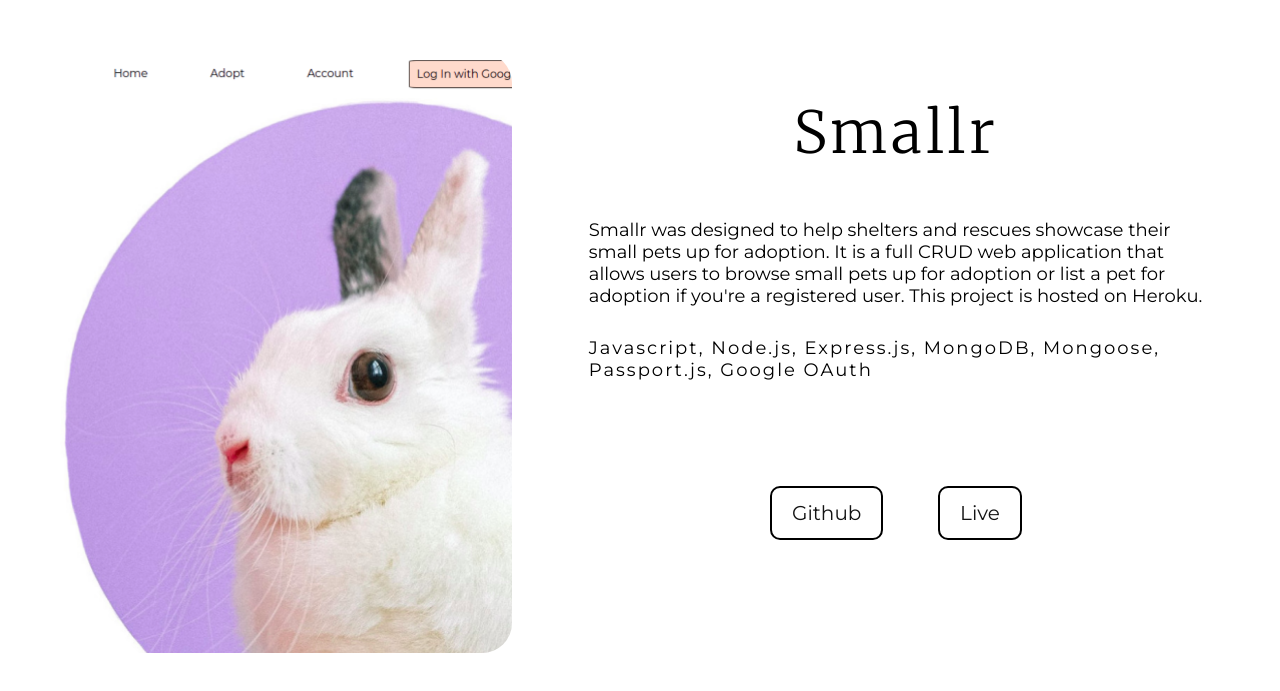
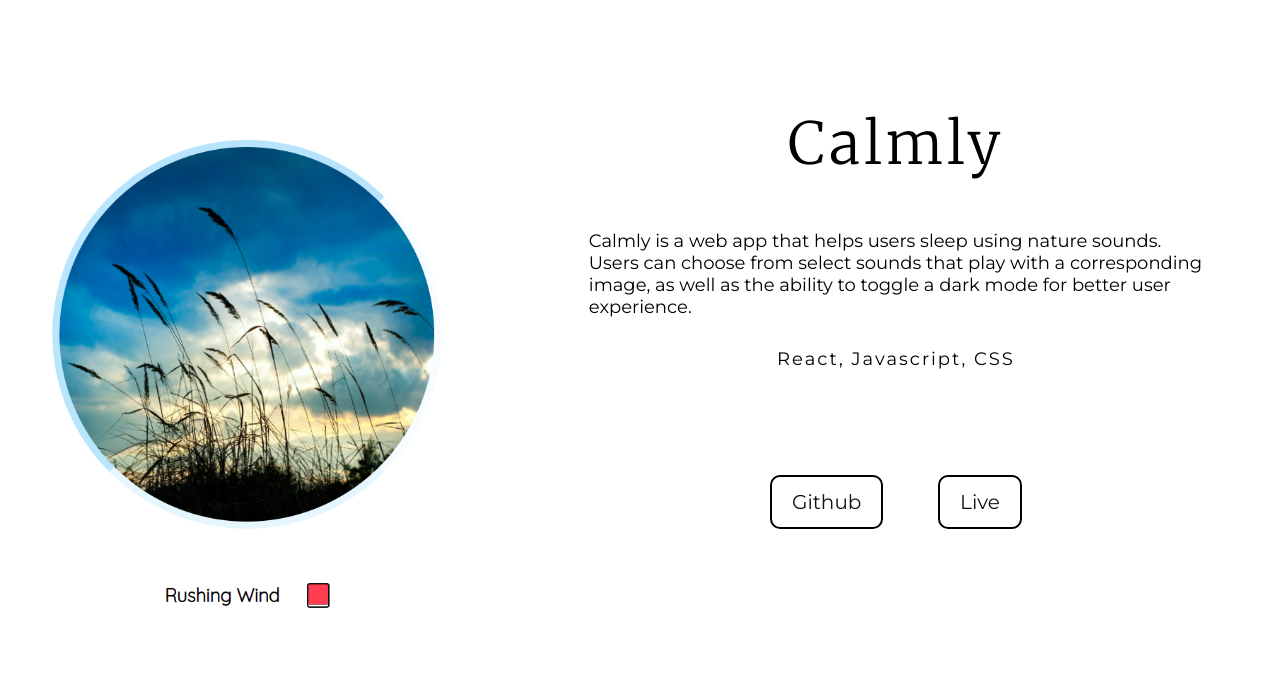
Before and after one commit to nicwithdev/new-portfolio, a plain HTML site: page index.html in a window 1280 px wide. Shown: the part 3959-4650 px from the top of the page. Drawn offline with nearby package versions, Linux system fonts and the light colour scheme; a script that the page names is missing.

Commit message:
replace smallr project with calmly project

```diff
--- a/index.html
+++ b/index.html
@@ -87,18 +87,18 @@
         </div>
         <div class="smallr slide">
             <div class="section-img">
-                <img class="s-pic" src="./assets/smallr-img.png" alt="A screen capture of my projects named Smallr" />
+                <img class="s-pic" src="./assets/calmly.png" alt="A screen capture of my projects named Calmly" />
             </div>
             <div class="project-desc">
                 <div class="title">
-                    <h2 class="s-title">Smallr</h2>
+                    <h2 class="s-title">Calmly</h2>
                 </div>
                 <div class="p-tags">
-                    <p>Smallr was designed to help shelters and rescues showcase their small pets up for adoption. It is a full CRUD web application that allows users to browse small pets up for adoption or list a pet for adoption if you're a registered user. This project is hosted on Heroku.</p>
-                    <p class="stack">Javascript, Node.js, Express.js, MongoDB, Mongoose, Passport.js, Google OAuth</p>
+                    <p>Calmly is a web app that helps users sleep using nature sounds. Users can choose from select sounds that play with a corresponding image, as well as the ability to toggle a dark mode for better user experience.</p>
+                    <p class="stack">React, Javascript, CSS</p>
                 <div class="btn-div">
-                    <a href="https://github.com/nicoleww/smallr" class="project-btn s-btn">Github</a>
-                    <a href="https://smallr-app.herokuapp.com/" class="project-btn s-live">Live</a>
+                    <a href="https://github.com/nicoleww/calmly" class="project-btn s-btn">Github</a>
+                    <a href="https://nicoleww.github.io/calmly/" class="project-btn s-live">Live</a>
                 </div>
                 </div>
             </div>
```
Also changed, not shown: assets/calmly.png (added), assets/smallr-img.png (deleted).
